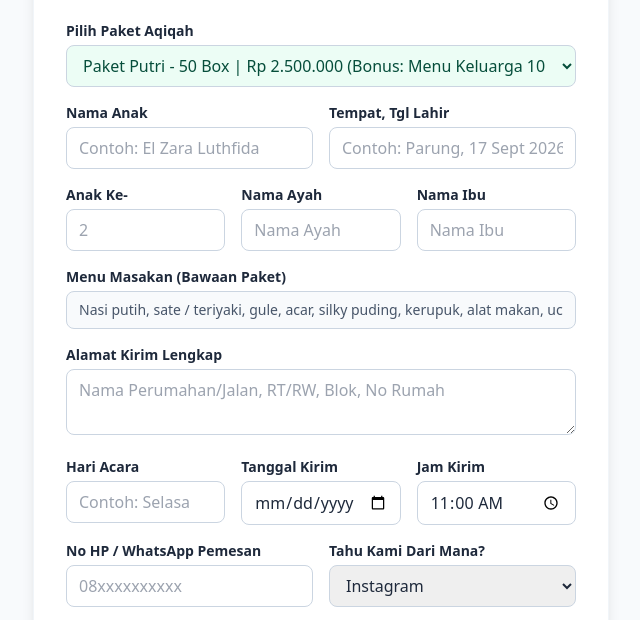
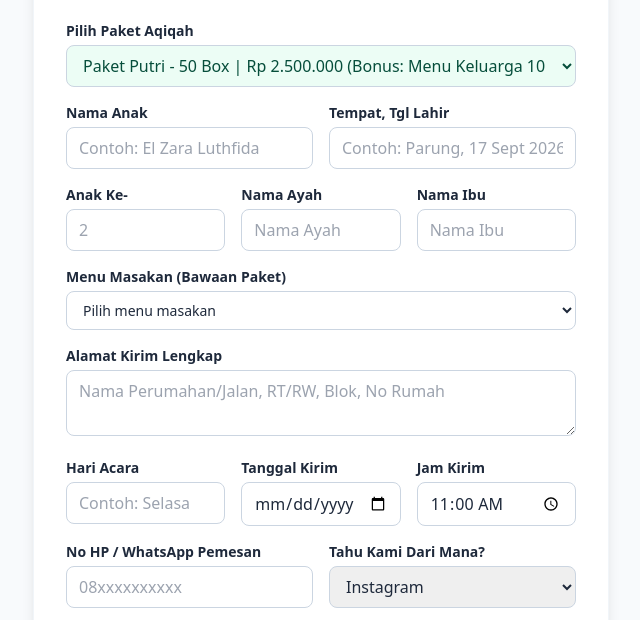
Before and after one commit to bimaharis-web/Form-Pemesanan-Mamaika-Aqiqah, a plain HTML site: page index.html in a window 1280 px wide. Shown: the part 124-744 px from the top of the page, without its empty margins (319-959 px from the left). Drawn offline with nearby package versions, Linux system fonts and the light colour scheme.

Commit message:
Add selectable aqiqah meal options
Co-authored-by: Copilot <223556219+Copilot@users.noreply.github.com>

```diff
--- a/index.html
+++ b/index.html
@@ -67,7 +67,13 @@
             <!-- Menu Masakan & Keterangan Menu -->
             <div>
                 <label class="block text-sm font-semibold mb-1">Menu Masakan (Bawaan Paket)</label>
-                <input type="text" id="menuMasakan" value="Nasi putih, sate / teriyaki, gule, acar, silky puding, kerupuk, alat makan, ucapan, sertifikat, dokumentasi, penyembelihan" class="w-full px-3 py-2 border border-slate-300 rounded-lg focus:outline-none focus:ring-2 focus:ring-emerald-500 bg-slate-50 text-slate-600 text-sm">
+                <select id="menuMasakan" class="w-full px-3 py-2 border border-slate-300 rounded-lg focus:outline-none focus:ring-2 focus:ring-emerald-500 bg-white text-slate-800 text-sm">
+                    <option value="" selected>Pilih menu masakan</option>
+                    <option value="Sate + Gule">Sate + Gule</option>
+                    <option value="Teriyaki + Gule">Teriyaki + Gule</option>
+                    <option value="Rendang + Gule">Rendang + Gule</option>
+                    <option value="Lada Hitam + Gule">Lada Hitam + Gule</option>
+                </select>
             </div>
 
             <!-- Alamat & Waktu Pengiriman -->
@@ -177,7 +183,7 @@
                         `*Anak ke:* ${anakKe || '-'}\n` +
                         `*Nama Ayah:* ${namaAyah || '-'}\n` +
                         `*Nama Ibu:* ${namaIbu || '-'}\n\n` +
-                        `*Menu Masakan:* ${menuMasakan}\n\n` +
+                        `*Menu Masakan:* ${menuMasakan || '-'}\n\n` +
                         `*Alamat Kirim:* ${alamat}\n` +
                         `*Tgl Kirim:* ${tglKirim}\n` +
                         `*Hari:* ${hari}\n` +
```
